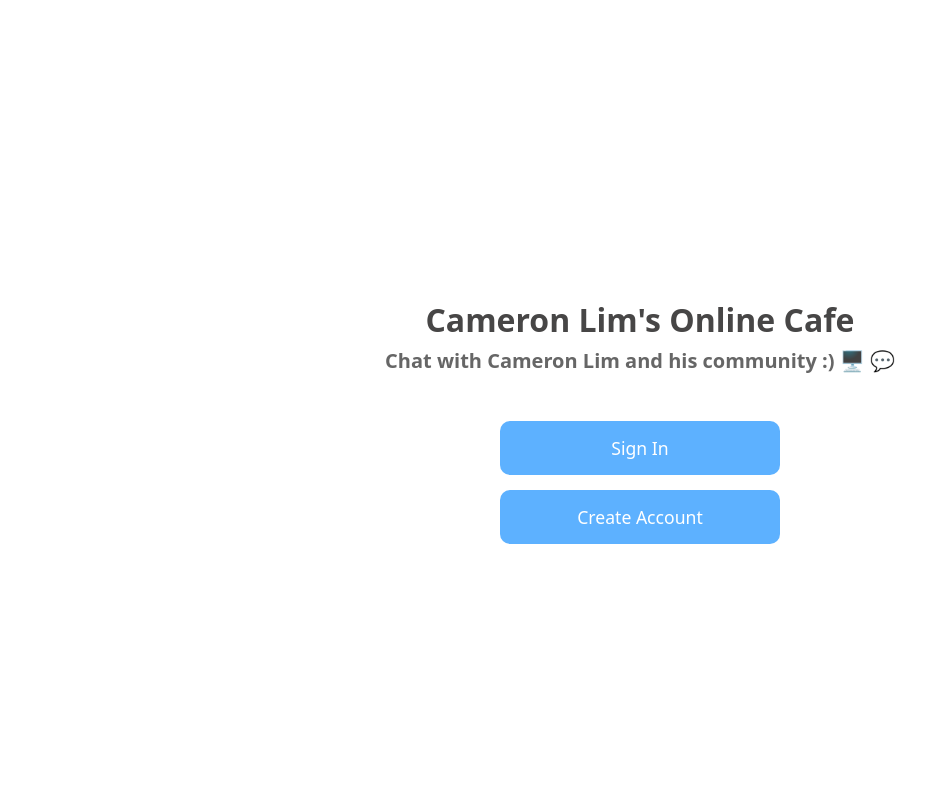
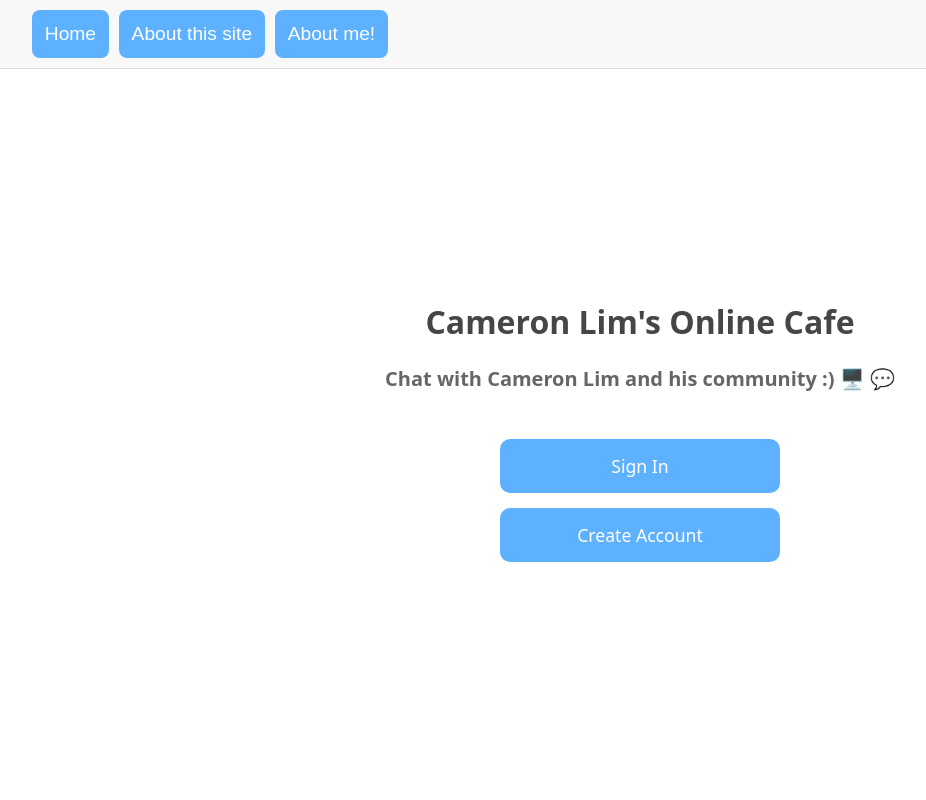
Before and after one commit to Cameronlhwa/CameronLim-Fan-Website, a React (Vite) app: page /CameronLim-Fan-Website/ in a window 1280 px wide. Shown: the top 800 px of the page, without its empty margins (0-926 px from the left). Built offline with nearby package versions, Linux system fonts and the light colour scheme; no server answers.

Commit message:
Added a banner to the home page and a site description and about me page

```diff
--- a/src/App.css
+++ b/src/App.css
@@ -1,10 +1,6 @@
 body {
-  display: flex;
-  flex-direction: column;
-  align-items: center;
-  justify-content: center;
-  min-height: 100vh;
   margin: 0;
+  padding: 0;
   font-family: system-ui;
 }
 
@@ -33,3 +29,49 @@ h2 {
   font-size: 20px;
   text-wrap: wrap;
 }
+
+.dashboard-banner {
+  position: fixed;
+  top: 0;
+  z-index: 1000;
+  display: flex;
+  justify-content: space-between;
+  align-items: center;
+  background-color: #f8f8f8;
+  padding: 10px 2rem;
+  border-bottom: 1px solid #ddd;
+  width: 100%;
+  box-sizing: border-box;
+}
+
+.banner-left {
+  display: flex;
+  font-size: 20px;
+  font-weight: bold;
+  gap: 10px;
+}
+
+.dashboard-button {
+  padding: .8rem;
+  border: none;
+  color: white;
+  background-color: #5db1ff;
+  cursor: pointer;
+  pointer-events: all !important; /* Force clickable */
+}
+
+html {
+  scroll-behavior: smooth;
+  overflow-x: hidden;
+}
+
+body {
+  scroll-snap-type: y mandatory;
+  overflow-y: scroll;
+  overflow-x: hidden;
+}
+
+[id^="about-"],
+#home {
+  scroll-snap-align: start;
+}
--- a/src/App.jsx
+++ b/src/App.jsx
@@ -49,8 +49,8 @@ const App = () => (
           <div style={styles.container}>
             <div style={styles.contentContainer}>
               <Routes>
-                <Route element={<Layout />}>
-                  <Route path="/" element={<HomeButtons />} />
+                <Route>
+                  <Route path="/" element={<HomeDescAndButtons />} />
                   <Route path="/signin" element={<SignInPage />} />
                   <Route path="/createaccount" element={<CreateAccountPage />} />
                 </Route>
@@ -81,10 +81,46 @@ const App = () => (
   </Router>
 );
 
-const HomeButtons = () => (
-  <div style={styles.buttonContainer}>
-    <Link to="/signin" style={styles.button}>Sign In</Link>
-    <Link to="/createaccount" style={styles.button}>Create Account</Link>
+const HomeDescAndButtons = () => (
+  <div style = {styles.homeContainer}>
+    <div className = "dashboard-banner">
+      <div className = "banner-left">
+        <button className="dashboard-button" onClick = {()=>document.getElementById("home").scrollIntoView({behavior: 'smooth'})}>
+          Home
+        </button>
+        <button className = "dashboard-button" onClick = {()=>document.getElementById("about-site").scrollIntoView({behavior: 'smooth'})}>
+          About this site
+        </button>
+        <button className = "dashboard-button" onClick = {()=>document.getElementById("about-me").scrollIntoView({behavior: 'smooth'})}>
+          About me!
+        </button>
+      </div>
+    </div>
+
+    {/*Snap scroll section 1*/}
+    <div id = "home" style = {styles.section}>
+      <h1>Cameron Lim's Online Cafe</h1>
+      <div style={styles.subtitleContainer}>
+        <h2>Chat with Cameron Lim and his community :) 🖥️ 💬</h2>
+      </div>
+
+      <div style={styles.buttonContainer}>
+        <Link to="/signin" style={styles.button}>Sign In</Link>
+        <Link to="/createaccount" style={styles.button}>Create Account</Link>
+      </div>
+    </div>
+
+    {/*Snap scroll section 2*/}
+    <div id = "about-site" style = {styles.section}>
+      <h2>About this site</h2>
+      <p>More info coming soon...</p>
+    </div>
+
+    {/*Snap scroll section 3*/}
+    <div id = "about-me" style = {styles.section}>
+      <h2>About Me</h2>
+      <p>This site was fully developed by me, Cameron!</p>
+    </div>
   </div>
 );
 
@@ -95,6 +131,14 @@ const NotFoundRedirect = () => {
 };
 
 const styles = {
+  homeContainer: {
+    display: 'flex',
+    flexDirection: 'column',
+    alignItems: 'center',
+    width: '100%',
+    boxSizing: 'border-box',
+    scrollBehavior: 'smooth',
+  },
   container: {
     display: 'flex',
     flexDirection: 'column',
@@ -103,6 +147,19 @@ const styles = {
     minHeight: '100vh',
     padding: '10px',
     backgroundColor: '#ffffff',
+  },
+  section: {
+    height: '100vh',
+    width: '100%',
+    maxWidth: '1000px',
+    display: 'flex',
+    flexDirection: 'column',
+    justifyContent: 'center',
+    alignItems: 'center',
+    textAlign: 'center',
+    padding: '20px',
+    boxSizing: 'border-box',
+    scrollSnapAlign: 'start',
   },
   subtitleContainer: {
     marginTop: '-10px',
--- a/src/components/Dashboard/DashboardStyles.css
+++ b/src/components/Dashboard/DashboardStyles.css
@@ -15,7 +15,7 @@
 }
 
 .dashboard-banner {
-  position: sticky;
+  position: fixed;
   top: 0;
   z-index: 1000;
   display: flex;
```
